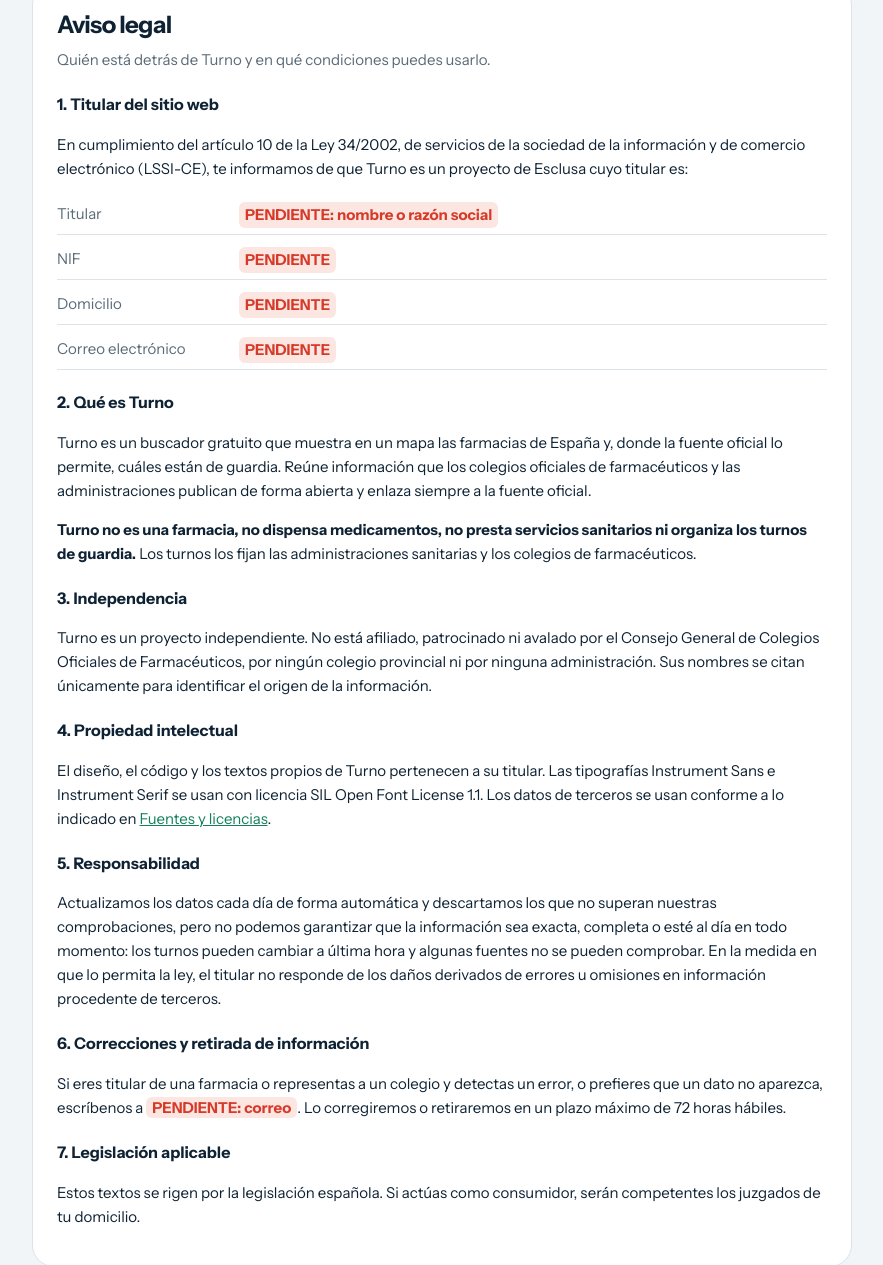
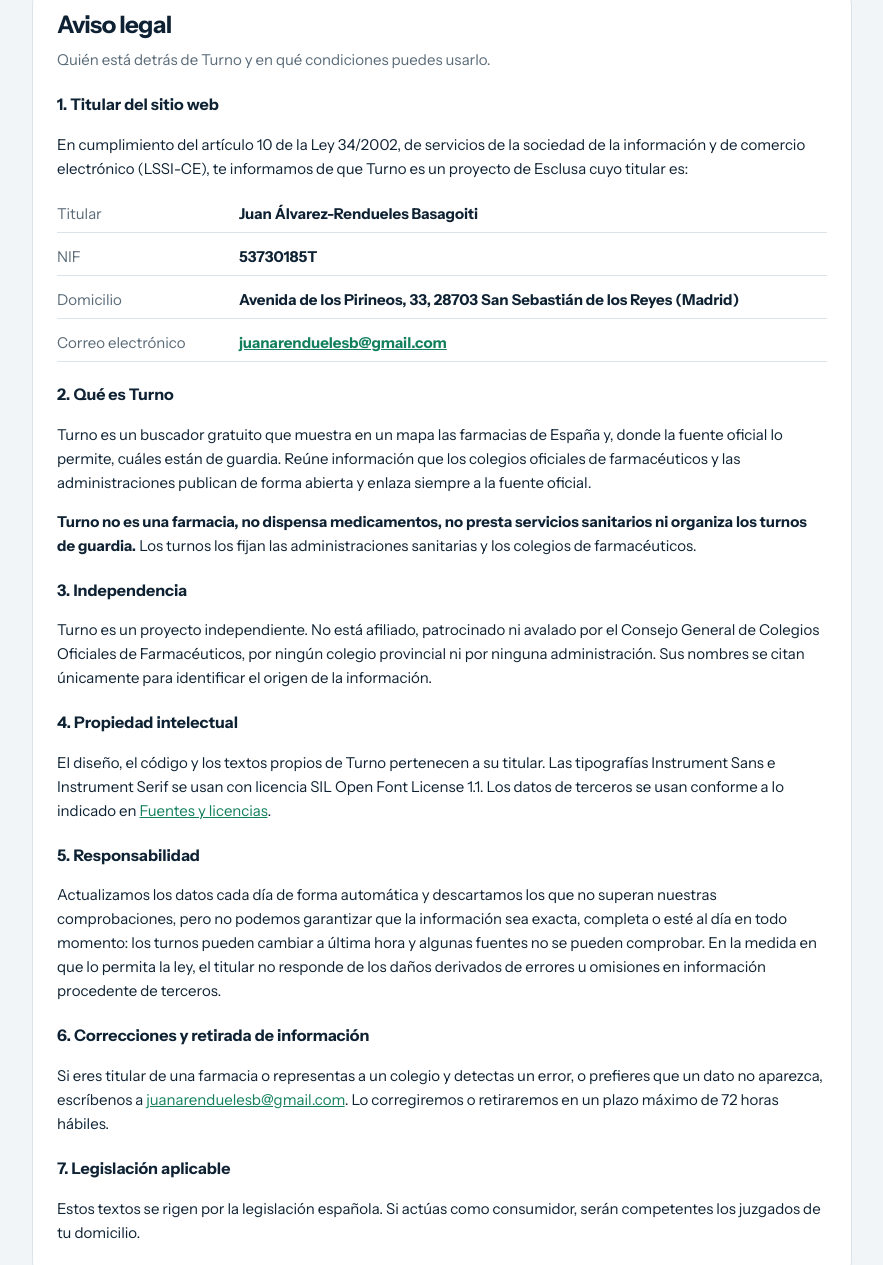
Before and after one commit to juanarenduelesb-byte/turno, a plain HTML site: page site/legal.html in a window 1280 px wide. Shown: the part 264-1529 px from the top of the page, without its empty margins (198-1081 px from the left). Drawn offline with Linux system fonts and the light colour scheme.

Commit message:
Actualización diaria y datos del titular en el aviso legal
Co-Authored-By: Claude Opus 5.5 <noreply@anthropic.com>
Claude-Session: https://claude.ai/code/session_01UdzDbkfuhetZfJ7pofn8mn

```diff
--- a/site/legal.html
+++ b/site/legal.html
@@ -57,10 +57,10 @@ footer{color:var(--muted);font-size:13px;text-align:center;padding-bottom:40px}
 <h3>1. Titular del sitio web</h3>
 <p>En cumplimiento del artículo 10 de la Ley 34/2002, de servicios de la sociedad de la información y de comercio electrónico (LSSI-CE), te informamos de que Turno es un proyecto de Esclusa cuyo titular es:</p>
 <ul class="datos">
-<li><span>Titular</span><b class="pend">PENDIENTE: nombre o razón social</b></li>
-<li><span>NIF</span><b class="pend">PENDIENTE</b></li>
-<li><span>Domicilio</span><b class="pend">PENDIENTE</b></li>
-<li><span>Correo electrónico</span><b class="pend">PENDIENTE</b></li>
+<li><span>Titular</span><b>Juan Álvarez-Rendueles Basagoiti</b></li>
+<li><span>NIF</span><b>53730185T</b></li>
+<li><span>Domicilio</span><b>Avenida de los Pirineos, 33, 28703 San Sebastián de los Reyes (Madrid)</b></li>
+<li><span>Correo electrónico</span><b><a href="mailto:juanarenduelesb@gmail.com">juanarenduelesb@gmail.com</a></b></li>
 </ul>
 <h3>2. Qué es Turno</h3>
 <p>Turno es un buscador gratuito que muestra en un mapa las farmacias de España y, donde la fuente oficial lo permite, cuáles están de guardia. Reúne información que los colegios oficiales de farmacéuticos y las administraciones publican de forma abierta y enlaza siempre a la fuente oficial.</p>
@@ -72,7 +72,7 @@ footer{color:var(--muted);font-size:13px;text-align:center;padding-bottom:40px}
 <h3>5. Responsabilidad</h3>
 <p>Actualizamos los datos cada día de forma automática y descartamos los que no superan nuestras comprobaciones, pero no podemos garantizar que la información sea exacta, completa o esté al día en todo momento: los turnos pueden cambiar a última hora y algunas fuentes no se pueden comprobar. En la medida en que lo permita la ley, el titular no responde de los daños derivados de errores u omisiones en información procedente de terceros.</p>
 <h3>6. Correcciones y retirada de información</h3>
-<p>Si eres titular de una farmacia o representas a un colegio y detectas un error, o prefieres que un dato no aparezca, escríbenos a <span class="pend">PENDIENTE: correo</span>. Lo corregiremos o retiraremos en un plazo máximo de 72 horas hábiles.</p>
+<p>Si eres titular de una farmacia o representas a un colegio y detectas un error, o prefieres que un dato no aparezca, escríbenos a <a href="mailto:juanarenduelesb@gmail.com">juanarenduelesb@gmail.com</a>. Lo corregiremos o retiraremos en un plazo máximo de 72 horas hábiles.</p>
 <h3>7. Legislación aplicable</h3>
 <p>Estos textos se rigen por la legislación española. Si actúas como consumidor, serán competentes los juzgados de tu domicilio.</p>
 </section>
@@ -92,7 +92,7 @@ footer{color:var(--muted);font-size:13px;text-align:center;padding-bottom:40px}
 <h2>Política de privacidad</h2>
 <p class="intro">En resumen: Turno no te pide ningún dato y no guarda nada sobre ti en ningún servidor.</p>
 <h3>1. Responsable</h3>
-<p><span class="pend">PENDIENTE: titular</span>, con los datos indicados en el <a href="#aviso-legal">aviso legal</a>. Contacto de privacidad: <span class="pend">PENDIENTE: correo</span>. Esta política cumple el Reglamento (UE) 2016/679 (RGPD) y la Ley Orgánica 3/2018 (LOPDGDD).</p>
+<p>Juan Álvarez-Rendueles Basagoiti, con los datos indicados en el <a href="#aviso-legal">aviso legal</a>. Contacto de privacidad: <a href="mailto:juanarenduelesb@gmail.com">juanarenduelesb@gmail.com</a>. Esta política cumple el Reglamento (UE) 2016/679 (RGPD) y la Ley Orgánica 3/2018 (LOPDGDD).</p>
 <h3>2. Qué datos tratamos</h3>
 <div class="wrap-t"><table>
 <thead><tr><th>Situación</th><th>Datos</th><th>Dónde se quedan</th><th>Base legal</th></tr></thead>
@@ -108,7 +108,7 @@ footer{color:var(--muted);font-size:13px;text-align:center;padding-bottom:40px}
 <h3>4. Proveedores</h3>
 <p>La web se aloja en Cloudflare, Inc., que puede tratar datos técnicos fuera del Espacio Económico Europeo con las garantías de su <a href="https://www.cloudflare.com/privacypolicy/" rel="noopener noreferrer">política de privacidad</a> (incluido el Marco de Privacidad de Datos UE-EE. UU.). Las tipografías se sirven desde la propia web, sin conexión con Google. Si pulsas «Cómo llegar», sales a Google Maps, que trata los datos según su propia política.</p>
 <h3>5. Tus derechos</h3>
-<p>Puedes ejercer tus derechos de acceso, rectificación, supresión, oposición, limitación y portabilidad escribiendo a <span class="pend">PENDIENTE: correo</span>. Te responderemos en un mes como máximo. También puedes reclamar ante la <a href="https://www.aepd.es" rel="noopener noreferrer">Agencia Española de Protección de Datos</a>.</p>
+<p>Puedes ejercer tus derechos de acceso, rectificación, supresión, oposición, limitación y portabilidad escribiendo a <a href="mailto:juanarenduelesb@gmail.com">juanarenduelesb@gmail.com</a>. Te responderemos en un mes como máximo. También puedes reclamar ante la <a href="https://www.aepd.es" rel="noopener noreferrer">Agencia Española de Protección de Datos</a>.</p>
 </section>
 
 <section id="cookies">
@@ -153,12 +153,12 @@ footer{color:var(--muted);font-size:13px;text-align:center;padding-bottom:40px}
 <tr><td>GeoNames</td><td>Municipios, localidades y códigos postales para el buscador</td><td>CC BY 4.0.</td></tr>
 <tr><td>Consejo General de Colegios Oficiales de Farmacéuticos</td><td>Enlaces a la página de guardias de cada colegio</td><td>Se enlaza a cada fuente oficial.</td></tr>
 </tbody></table></div>
-<p>Si representas a alguna de estas entidades y quieres que dejemos de usar tu información o que la citemos de otra forma, escríbenos a <span class="pend">PENDIENTE: correo</span>.</p>
+<p>Si representas a alguna de estas entidades y quieres que dejemos de usar tu información o que la citemos de otra forma, escríbenos a <a href="mailto:juanarenduelesb@gmail.com">juanarenduelesb@gmail.com</a>.</p>
 </section>
 
 <section id="accesibilidad">
 <h2>Accesibilidad</h2>
-<p>Queremos que Turno pueda usarlo cualquier persona: los textos se pueden ampliar, la web funciona con teclado, respeta el modo oscuro y la preferencia de reducir el movimiento, y la información del mapa también está en la lista. Si encuentras una barrera, escríbenos a <span class="pend">PENDIENTE: correo</span>.</p>
+<p>Queremos que Turno pueda usarlo cualquier persona: los textos se pueden ampliar, la web funciona con teclado, respeta el modo oscuro y la preferencia de reducir el movimiento, y la información del mapa también está en la lista. Si encuentras una barrera, escríbenos a <a href="mailto:juanarenduelesb@gmail.com">juanarenduelesb@gmail.com</a>.</p>
 </section>
 
 </main>
```
Also changed, not shown: 2 other files.
